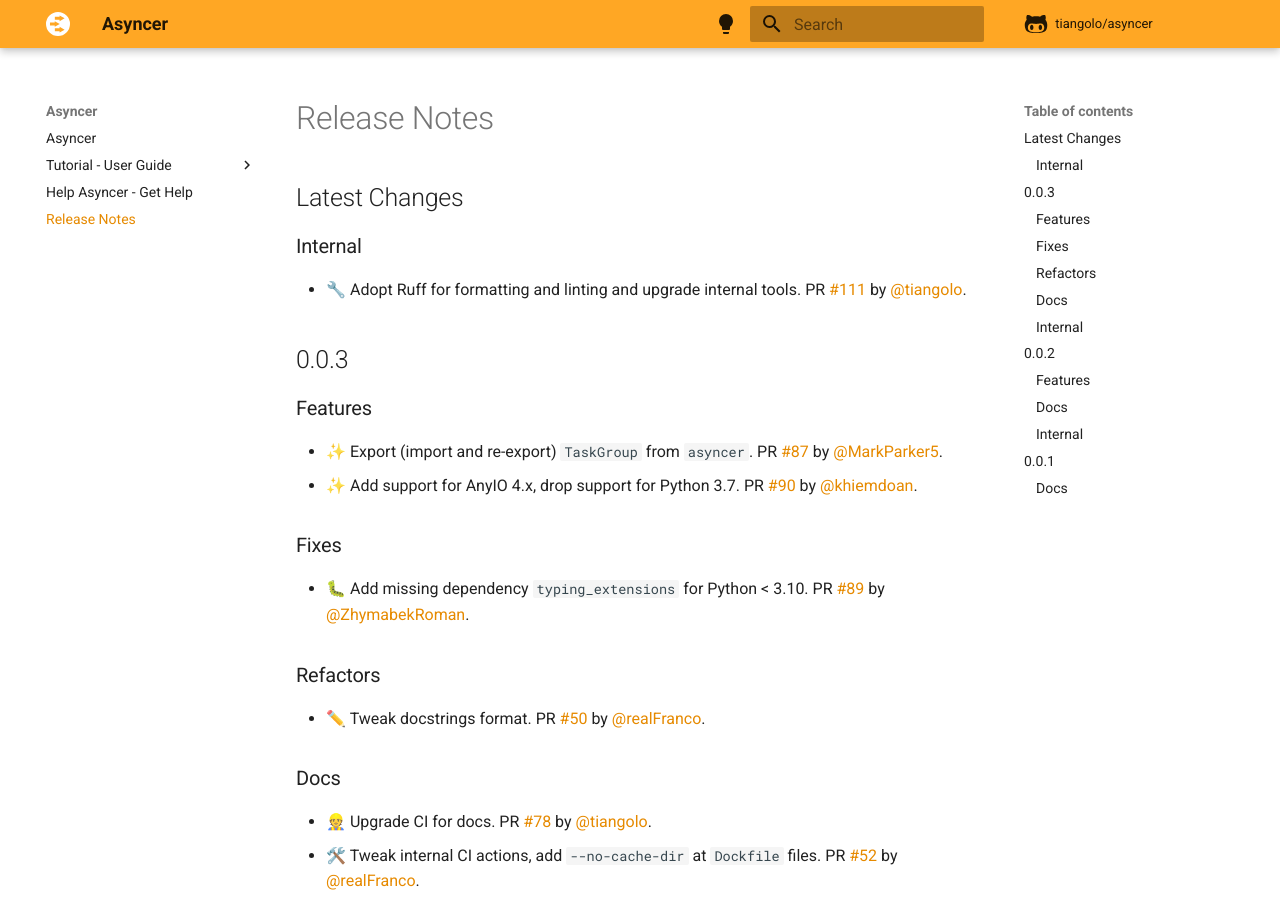
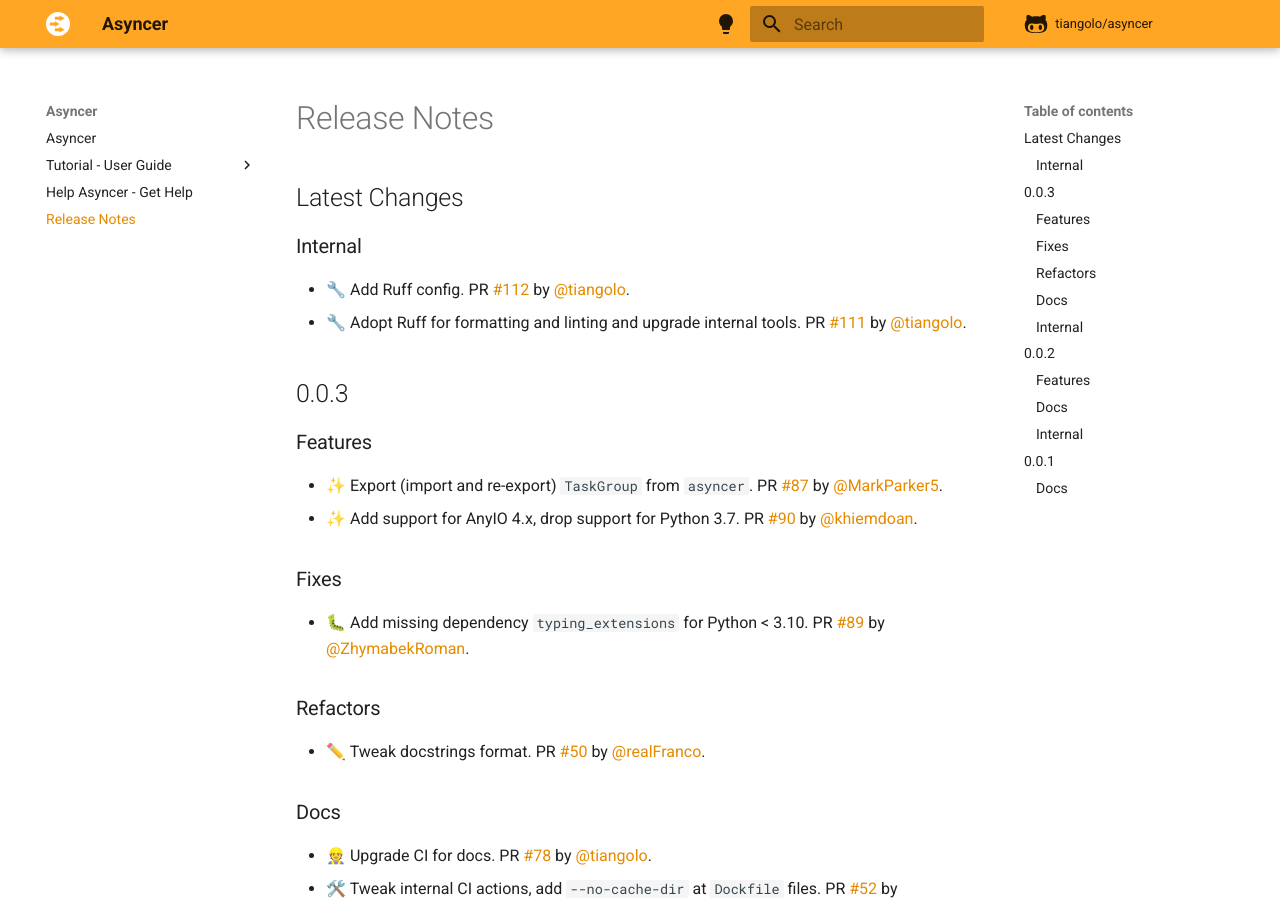
Before and after one commit to balintfrankas/fastapi-asyncer, an MkDocs documentation site: the page built from docs/release-notes.md, in a window 1280 px wide and 900 px high. Built offline with MkDocs 1.6.1 and Material for MkDocs 9.7.7, drawn with Linux system fonts in a browser that asks for light colours; comment, search, counter and statistics services are not loaded.

Commit message:
📝 Update release notes

```diff
--- a/docs/release-notes.md
+++ b/docs/release-notes.md
@@ -4,6 +4,7 @@
 
 ### Internal
 
+* 🔧 Add Ruff config. PR [#112](https://github.com/tiangolo/asyncer/pull/112) by [@tiangolo](https://github.com/tiangolo).
 * 🔧 Adopt Ruff for formatting and linting and upgrade internal tools. PR [#111](https://github.com/tiangolo/asyncer/pull/111) by [@tiangolo](https://github.com/tiangolo).
 
 ## 0.0.3
```
